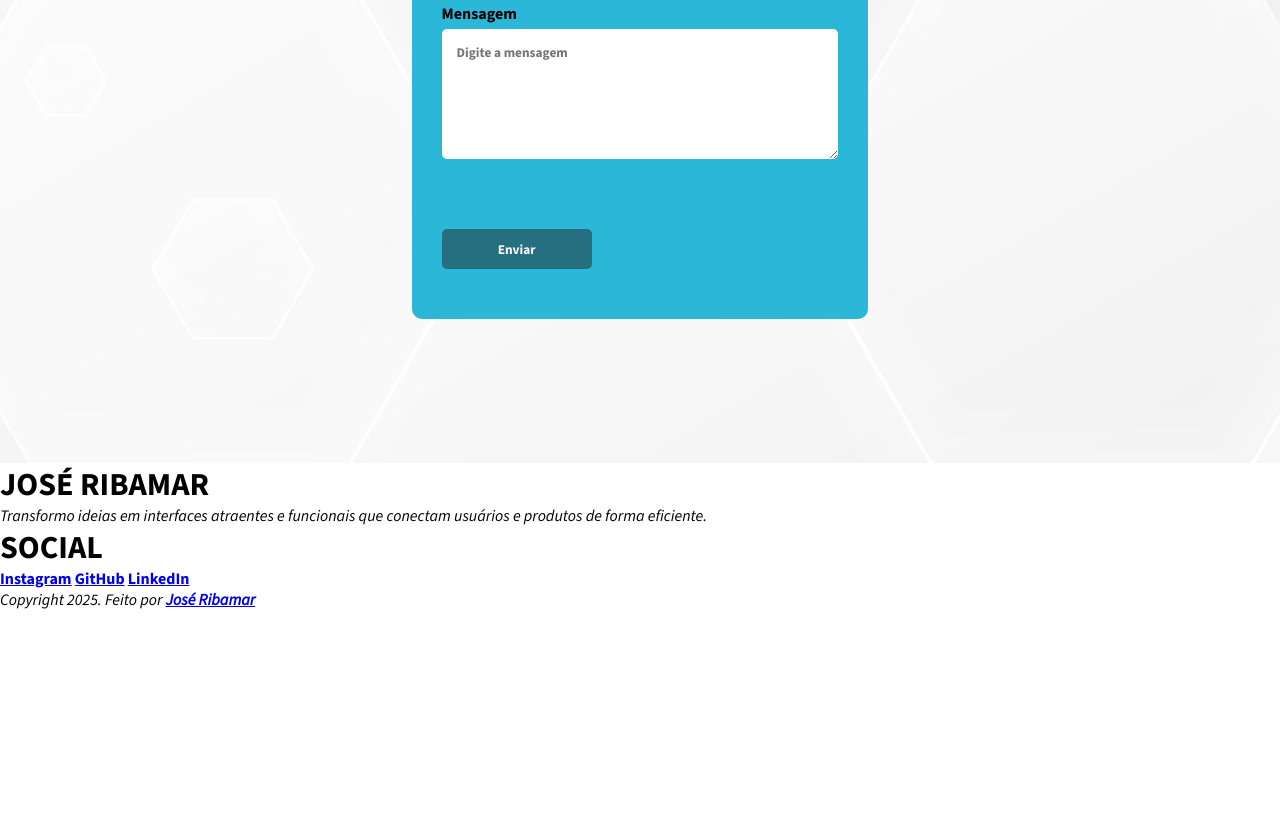
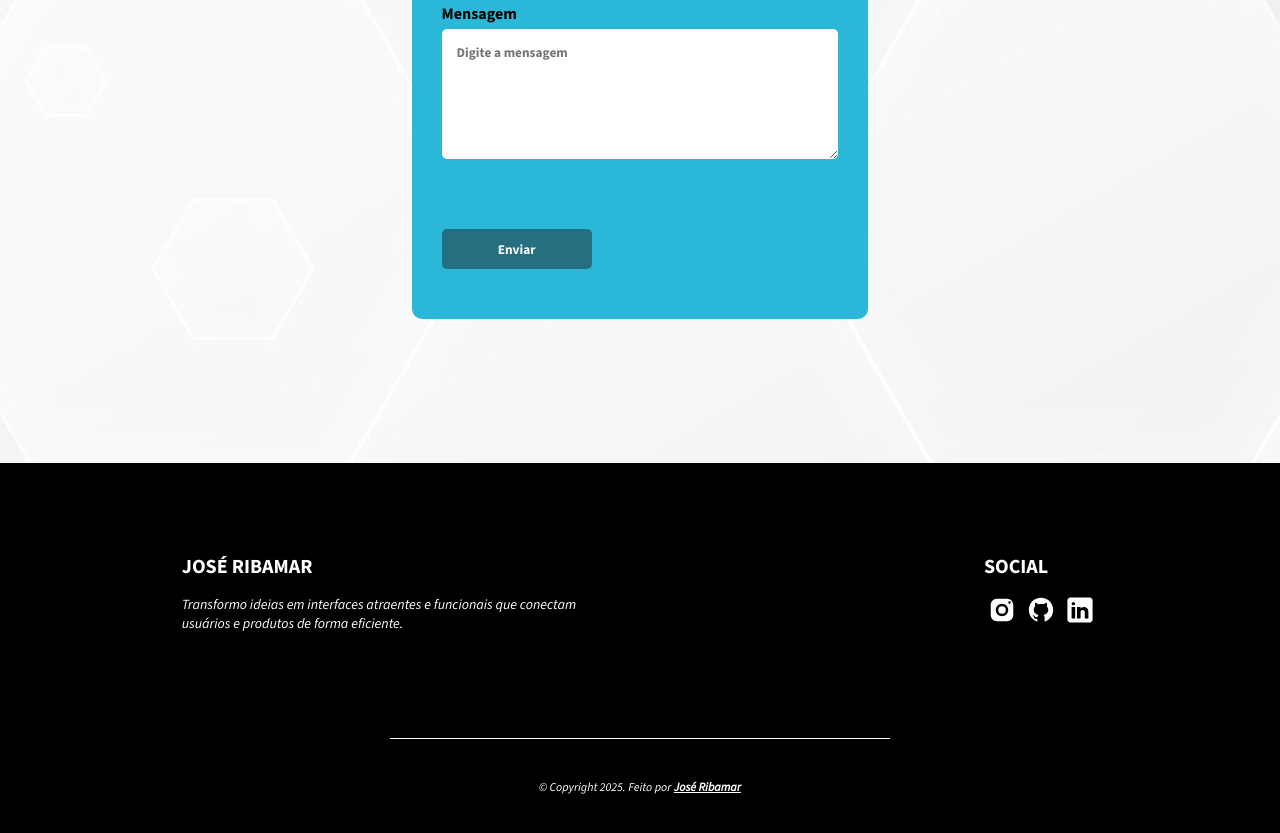
Before and after one commit to jta-ads/portifolio, a plain HTML site: page index.html in a window 1280 px wide. Shown: the part 3230-4063 px from the top of the page. Before the commit the page ends 3840 px from the top, so only its background shows below. Drawn offline with nearby package versions, Linux system fonts and the light colour scheme.

Commit message:
Finalizado Rodape

```diff
--- a/assets/css/styles.css
+++ b/assets/css/styles.css
@@ -278,3 +278,49 @@ form.form-contact input[type=submit]{
     padding: 1px;
 
 }
+/* Footer */
+
+div.footer-home{
+    background-color: var(--cor3);
+    color: var(--cor5);
+    display: flex;
+    justify-content: space-around;
+    padding: 90px;
+}
+div.footer-home h1{
+    font-size: 20px;
+}
+div.footer-home p{
+    margin: 15px 0px;
+    font-size: 14px;
+    width: 70%;
+}
+div.social h1{
+    margin-bottom: 15px;
+}
+div.footer-home a{
+    margin:0px 3px;
+}
+div.footer-home a img{
+   height: 30px;
+   width: 30px;
+}
+div.rodape{
+    background-color: var(--cor3);
+    color: var(--cor5);
+    padding-bottom: 70px;
+    display: flex;
+    flex-direction: column;
+    align-items: center;
+}
+div.rodape div.traco-rodape{
+    border-top: thin solid white;
+    width: 500px;
+    margin-bottom: 40px;
+}
+div.rodape p{
+    font-size: 12px;
+}
+div.rodape p a{
+    color: var(--cor5);
+}
--- a/index.html
+++ b/index.html
@@ -113,18 +113,17 @@
                 <h1>José Ribamar</h1>
                 <p>Transformo ideias em interfaces atraentes e funcionais que conectam usuários e produtos de forma eficiente.</p>
             </div>
-            <div></div>
             <div class="social">
                 <h1>social</h1>
 
-                <a href="#">Instagram</a>
-                <a href="#">GitHub</a>
-                <a href="#">LinkedIn</a>
+                <a href="https://www.instagram.com/mr_castr/" target="_blank"><img src="assets/img/instagram-branco.svg" alt="icon-instagram"></a>
+                <a href="https://github.com/jta-ads" target="_blank"><img src="assets/img/github-branco.svg" alt="icon github"></a>
+                <a href="https://www.linkedin.com/in/jta-ads/" target="_blank"><img src="assets/img/linkedin-branco.svg" alt="Linkedin"></a>
             </div>
         </div>
         <div class="rodape">
             <div class="traco-rodape"></div>
-            <p>Copyright 2025. Feito por <a href="#">José Ribamar</a> </p>
+            <p>&copy; Copyright 2025. Feito por <a href="#">José Ribamar</a> </p>
         </div>
     </footer>
 
```
Also changed, not shown: assets/img/github-branco.svg (added), assets/img/instagram-branco.svg (added), assets/img/linkedin-branco.svg (added).
